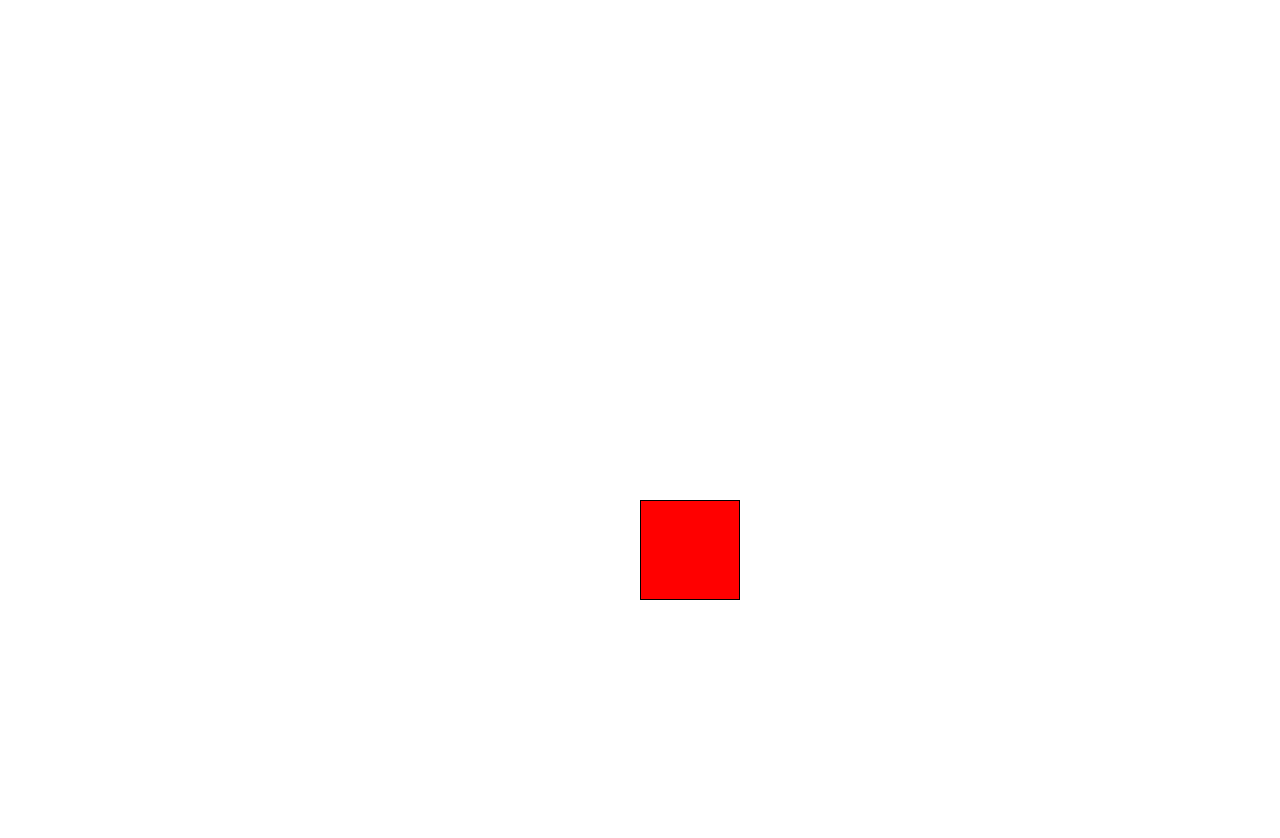
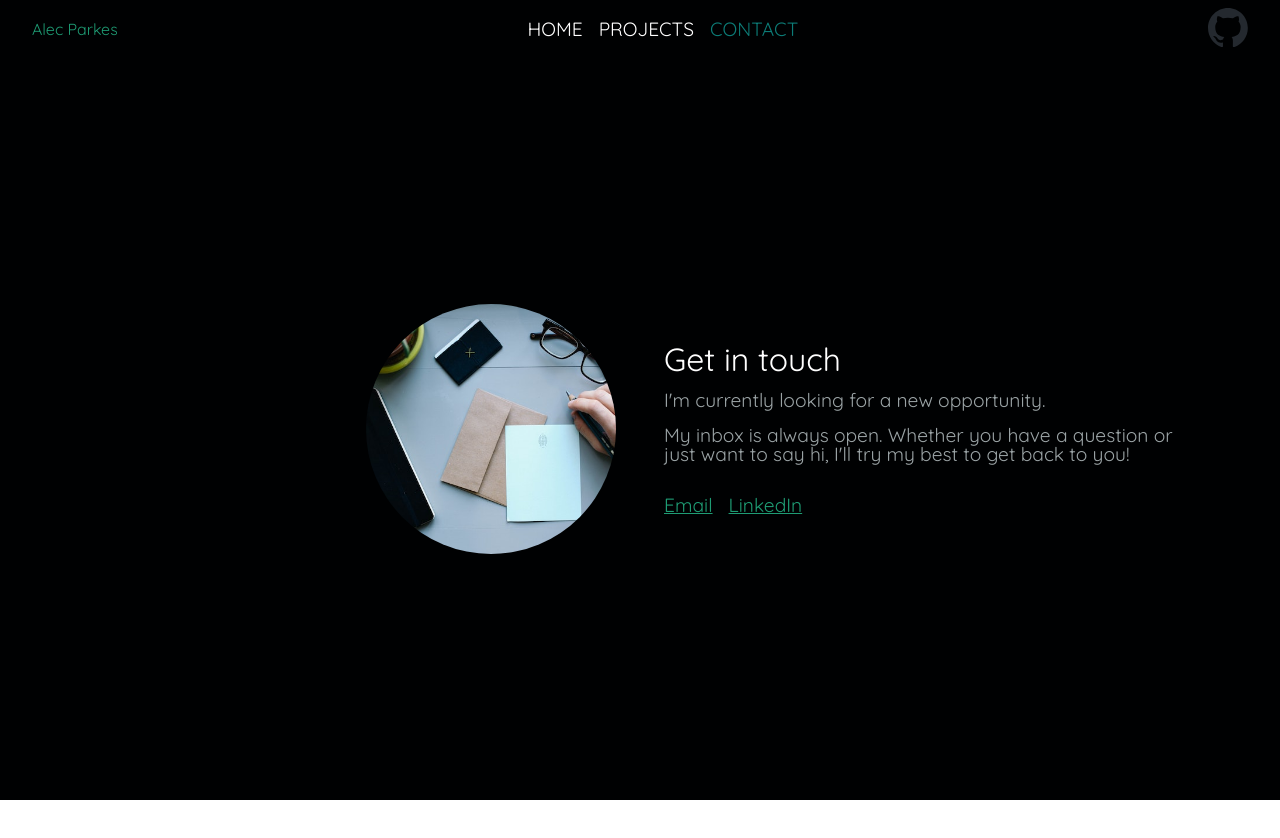
Before and after one commit to AlanBark/projects-showcase, a SvelteKit app: page /contact in a window 1280 px wide. Shown: the top 838 px of the page. After the commit the page ends 800 px from the top, so only its background shows below. Built offline with nearby package versions, Linux system fonts and the light colour scheme.

Commit message:
contact page done

```diff
--- a/src/components/HeaderDesktop.svelte
+++ b/src/components/HeaderDesktop.svelte
@@ -15,10 +15,7 @@
     align-items: center;
     justify-content: space-between;
     z-index: 100;
-    position: absolute;
-    top: 0;
-    left: 0;
-    right: 0;
+    position: relative;
     color: $highlight;
   }
   .nav {
@@ -33,7 +30,7 @@
     text-transform: uppercase;
     transition: all 0.2s ease-in-out;
   }
-  .is-active {
+  .nav a.is-active {
     color: rgb(12, 124, 119);
   }
   .nav a:hover {
--- a/src/components/HeaderMobile.svelte
+++ b/src/components/HeaderMobile.svelte
@@ -22,9 +22,12 @@
     margin-top: 2rem;
     background-color: $highlight;
     right: auto;
+    z-index: 101;
   }
   .nav-icon {
     cursor: pointer;
+    padding: 0.5em;
+    margin: -0.5em;
   }
   .sidebar-mobile {
     width: 0%;
--- a/src/routes/+layout.svelte
+++ b/src/routes/+layout.svelte
@@ -21,6 +21,8 @@
   }
 </style>
 
+
+<!-- Header Desktop has to be inside the slot, and bg has to be mostly unstyled to play nice with parallax effects. Unfortunately means cant use layouts for it -->
 <div class="bg">
   <HeaderMobile />
   <slot />
--- a/src/routes/contact/+page.svelte
+++ b/src/routes/contact/+page.svelte
@@ -1,50 +1,99 @@
+<script lang="ts">
+  import Footer from '../../components/Footer.svelte';
+import HeaderDesktop from '../../components/HeaderDesktop.svelte';
+</script>
+
 <style lang="scss">
-
-.face {
-  position: absolute;
-  width: 100px;
-  height: 100px;
-  border: 1px solid #000;
-  box-sizing: border-box;
+  $bg: #000102;
+  $top: #9aa3a5;
+  $highlight: #1e9c74;
+  .page {
+    background-color: $bg;
+    color: white;
+    min-height: 100vh;
+    width: 100%;
+    padding: 0;
+    margin: 0;
+    display: flex;
+    flex-direction: column;
   }
-
-.cube {
-  transform-style: preserve-3d;
-  position: relative;
-  width: 100%;
-  height: 100%;
-  top: 50%;
-  left: 50%;
+  .contact-wrap {
+    display: flex;
+    justify-content: center;
+    align-items: center;
+    flex-grow: 1;
   }
-
-.wrap {
-  height: 100vh;
-  width: 100%;
-  perspective: 600px;
-  margin-top: 100px;
+  .contact {
+    display: grid;
+    gap: 3rem;
+    margin-right: 2rem;
+    margin-left: 2rem;
+    @media only screen and (min-width: 768px) {
+      grid-auto-flow: column;
+      grid-auto-columns: 1fr;
+      margin-right: 6rem;
+      margin-left: 6rem;
     }
-
-.front {
-  background: #f00;
   }
-
-.top {
-  background: #0f0;
-  transform: rotateX(90deg) translateZ(50px);
+  .contact-info {
+    display: flex;
+    flex-direction: column;
+    gap: 1rem;
+    color: $top;
+    justify-content: center;
   }
-
-.left {
-  background: #00f;
-  transform: rotateY(-90deg) translateZ(50px);
+  .highlight {
+    color: white;
   }
-
-
+  .contact-links {
+    margin-top: 1rem;
+    display: flex;
+    flex-direction: row;
+    gap: 1rem;
+    justify-content: flex-start;
+  }
+  .contact-links a {
+    color: $highlight;
+  }
+  .photo {
+    display: flex;
+    justify-content: center;
+    @media only screen and (min-width: 768px) {
+      justify-content: right;
+    }
+  }
+  .photo img {
+    border-radius: 50%;
+    object-fit: cover;
+    width: 250px;
+    height: 250px;
+    @media only screen and (max-width: 768px) {
+      width: 150px;
+      height: 150px;
+    }
+  }
 </style>
 
-<div class="wrap">
-  <div class="cube">
-    <div class="face front"></div>
-    <div class="face top"></div>
-    <div class="face left"></div>
+<div class="page">
+  <HeaderDesktop />
+  <div class="contact-wrap">
+    <div class="contact">
+      <div class="photo">
+        <img src="/envelope.jpg" alt="me" />
+      </div>
+      <div class="contact-info">
+        <h1 class="highlight">Get in touch</h1>
+        <p>I'm currently looking for a new opportunity. </p>
+        <p>My inbox is always open.
+          Whether you have a question or just want to say hi, I'll try my best to
+          get back to you!
+        </p>
+        <div class="contact-links">
+          <a href="mailto:alec@parkes.dev">Email</a>
+          <a target="_blank" rel="noreferrer" href="https://www.linkedin.com/in/alec-parkes-1754a817a/">LinkedIn</a>
         </div>
       </div>
+    </div>
+  </div>
+  <!-- <Footer /> -->
+</div>
--- a/src/routes/projects/+page.svelte
+++ b/src/routes/projects/+page.svelte
@@ -1,10 +1,26 @@
 <script lang="ts">
   import type { PageData } from './$types';
   import Slider from '../../components/Slider.svelte';
+    import HeaderDesktop from '../../components/HeaderDesktop.svelte';
 
   export let data: PageData;
 </script>
 
-{#each Object.entries(data.projects) as [category, projects]}
-  <Slider category={category} projects={projects} />
-{/each}
+<style lang="scss">
+  $bg: #000102;
+  .page {
+    background-color: $bg;
+    color: white;
+    min-height: 100vh;
+    width: 100%;
+    padding: 0;
+    margin: 0;
+  }
+</style>
+
+<div class="page">
+  <HeaderDesktop />
+  {#each Object.entries(data.projects) as [category, projects]}
+    <Slider category={category} projects={projects} />
+  {/each}
+</div>
--- a/src/routes/projects/[slug]/+page.svelte
+++ b/src/routes/projects/[slug]/+page.svelte
@@ -1,10 +1,30 @@
 <script lang="ts">
+  import HeaderDesktop from '../../../components/HeaderDesktop.svelte';
   import type { PageData } from './$types';
 
   export let data: PageData;
 </script>
+<style lang="scss">
+  $bg: #000102;
+  .page {
+    background-color: $bg;
+    color: white;
+    min-height: 100vh;
+    width: 100%;
+    padding: 0;
+    margin: 0;
+  }
+  .blog {
 
-<h1>{data.title}</h1>
-<h2>{data.date}</h2>
-<hr />
-<svelte:component this={data.content} />
+  }
+</style>
+
+<div class="page">
+  <HeaderDesktop />
+  <section class="blog" role="contentinfo" aria-label="Blog Content">
+    <h1>{data.title}</h1>
+    <h2>{data.date}</h2>
+    <hr />
+    <svelte:component this={data.content} />
+  </section>
+</div>
```
Also changed, not shown: src/routes/+page.svelte (+9 -5 lines), static/envelope.jpg (added), static/favicon.png (deleted). Lines whose indentation alone changed are shown as unchanged.
